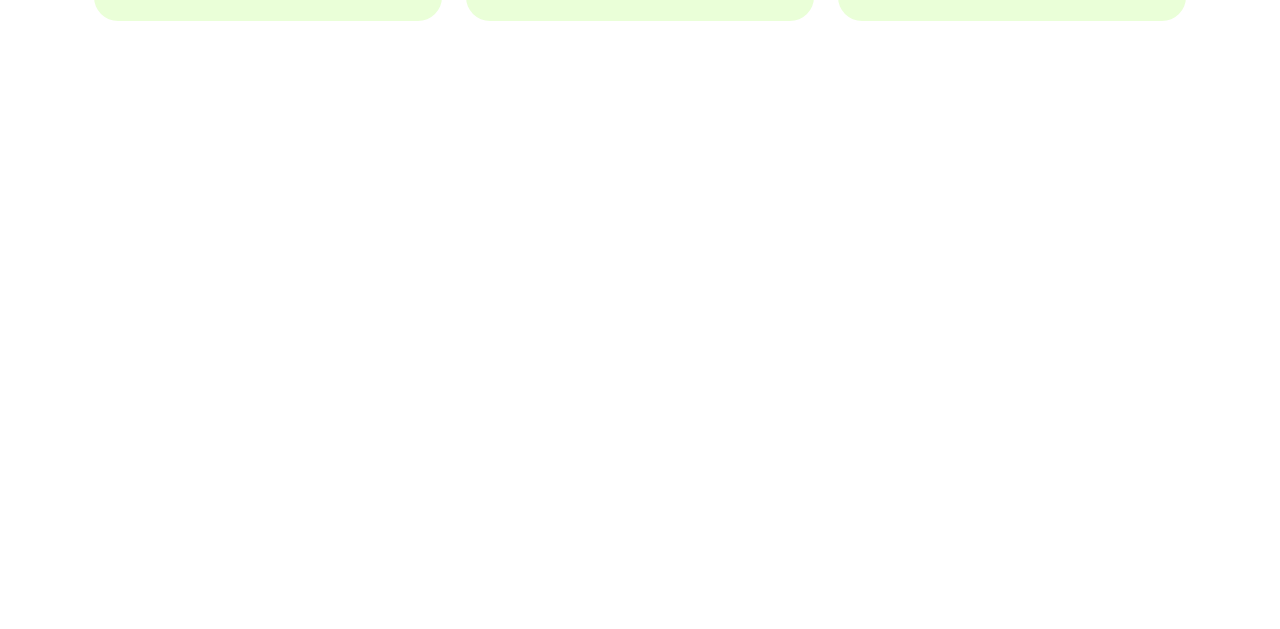
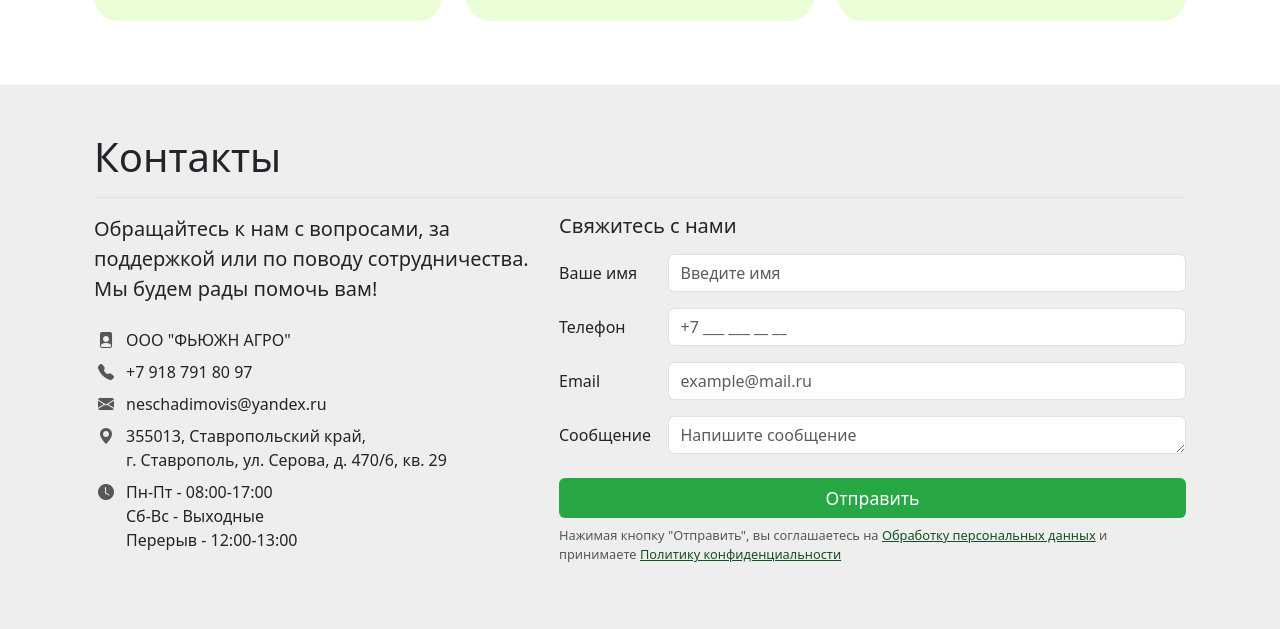
Before and after one commit to minorlu/fusion-agro-landing, a plain HTML site: page index.html in a window 1280 px wide. Shown: the part 3245-3874 px from the top of the page. Before the commit the page ends 3314 px from the top, so only its background shows below. Drawn offline with nearby package versions, Linux system fonts and the light colour scheme.

Commit message:
Add contacts block with form layout

```diff
--- a/index.html
+++ b/index.html
@@ -37,7 +37,7 @@
               <a class="nav-link" href="#about-us-block">О нас</a>
             </li>
             <li class="nav-item px-2">
-              <a class="nav-link" href="#">Контакты</a>
+              <a class="nav-link" href="#contacts-block">Контакты</a>
             </li>
           </ul>
         </div>
@@ -253,7 +253,7 @@
 
       <div class="team-cards container px-4 pb-5">
         <h4 class="fs-3 mb-3 pb-3">Команда</h4>
-        <div id="team-cards" class="row g-4 row-cols-1 row-cols-lg-3 row-cols-sm-2">
+        <div id="team-cards" class="row g-4 row-cols-1 row-cols-lg-3 row-cols-sm-2 pb-3">
           <div class="col">
             <div class="employee-card h-100 text-center">
               <img class="employee-photo" src="src/img/ilya.jpg" alt="Фото Нещадимова Ильи Сергеевича">
@@ -263,14 +263,16 @@
           </div>
           <div class="col">
             <div class="employee-card h-100 text-center">
-              <img id="sergey_photo" class="employee-photo" src="src/img/sergey.jpg" alt="Фото Ридного Сергея Дмитриевича">
+              <img id="sergey_photo" class="employee-photo" src="src/img/sergey.jpg"
+                alt="Фото Ридного Сергея Дмитриевича">
               <h5>Ридный Сергей Дмитриевич</h5>
               <h6>Эксперт в области сельскохозяйственной техники</h6>
             </div>
           </div>
           <div class="col">
             <div class="employee-card h-100 text-center">
-              <img id="igor_photo" class="employee-photo" src="src/img/igor.jpg" alt="Фото Воротникова Игоря Николаевича">
+              <img id="igor_photo" class="employee-photo" src="src/img/igor.jpg"
+                alt="Фото Воротникова Игоря Николаевича">
               <h5>Воротников Игорь Николаевич</h5>
               <h6>Эксперт в области электротехники и электромагнитной совместимости</h6>
             </div>
@@ -301,6 +303,93 @@
     </div>
   </section>
 
+  <section id="contacts-block">
+    <div class="contacts-container py-5">
+      <div class="contacts-header container px-4">
+        <h3 class="fs-1 mb-3 pb-3 border-bottom">Контакты</h3>
+      </div>
+
+      <div class="contacts-inner container px-4">
+
+        <div class="row g-4 align-items-start">
+          <div class="contacts-text col-12 col-lg-5">
+            <p class="fs-5 mb-4">Обращайтесь к нам с вопросами, за поддержкой или по поводу сотрудничества.<br>Мы будем
+              рады помочь вам!</p>
+            <div class="contacts-item d-flex align-items-start gap-2 mb-2">
+              <div class="feature-icon d-flex justify-content-center" style="min-width: 24px;">
+                <i class="bi bi-file-person-fill" style="color: #575757"></i>
+              </div>
+              <p class="m-0">ООО "ФЬЮЖН АГРО"</p>
+            </div>
+            <div class="contacts-item d-flex align-items-start gap-2 mb-2">
+              <div class="feature-icon d-flex justify-content-center" style="min-width: 24px;">
+                <i class="bi bi-telephone-fill" style="color: #575757"></i>
+              </div>
+              <p class="m-0">+7 918 791 80 97</p>
+            </div>
+            <div class="contacts-item d-flex align-items-start gap-2 mb-2">
+              <div class="feature-icon d-flex justify-content-center" style="min-width: 24px;">
+                <i class="bi bi-envelope-fill" style="color: #575757"></i>
+              </div>
+              <p class="m-0">neschadimovis@yandex.ru</p>
+            </div>
+            <div class="contacts-item d-flex align-items-start gap-2 mb-2">
+              <div class="feature-icon d-flex justify-content-center" style="min-width: 24px;">
+                <i class="bi bi-geo-alt-fill" style="color: #575757"></i>
+              </div>
+              <p class="m-0">355013, Ставропольский край,<br>г. Ставрополь, ул. Серова, д. 470/6, кв. 29</p>
+            </div>
+            <div class="contacts-item d-flex align-items-start gap-2 mb-2">
+              <div class="feature-icon d-flex justify-content-center" style="min-width: 24px;">
+                <i class="bi bi-clock-fill" style="color: #575757"></i>
+              </div>
+              <p class="m-0">Пн-Пт - 08:00-17:00<br>Сб-Вс - Выходные<br>Перерыв - 12:00-13:00</p>
+            </div>
+          </div>
+
+          <div class="contacts-form col-12 col-lg-7">
+            <h5 class="fs-5 pb-2">Свяжитесь с нами</h5>
+            <form>
+              <div class="row mb-3 align-items-center">
+                <label for="name" class="col-md-2 col-form-label pe-2">Ваше имя</label>
+                <div class="col-md-10">
+                  <input type="text" class="form-control" id="name" placeholder="Введите имя">
+                </div>
+              </div>
+
+              <div class="row mb-3 align-items-center">
+                <label for="phone" class="col-md-2 col-form-label pe-2">Телефон</label>
+                <div class="col-md-10">
+                  <input type="tel" class="form-control" id="phone" name="phone" inputmode="numeric" placeholder="+7 ___ ___ __ __">
+                </div>
+              </div>
+
+              <div class="row mb-3 align-items-center">
+                <label for="email" class="col-md-2 col-form-label pe-2">Email</label>
+                <div class="col-md-10">
+                  <input type="email" class="form-control" id="email" placeholder="example@mail.ru">
+                </div>
+              </div>
+
+              <div class="row mb-4">
+                <label for="message" class="col-md-2 col-form-label pe-2">Сообщение</label>
+                <div class="col-md-10">
+                  <textarea class="form-control" id="message" rows="1" placeholder="Напишите сообщение"></textarea>
+                </div>
+              </div>
+
+              <button type="submit" class="btn px-4 w-100 mb-2">Отправить</button>
+              <p>Нажимая кнопку "Отправить", вы соглашаетесь на <a href="">Обработку персональных данных</a> и
+                принимаете <a href="">Политику конфиденциальности</a></p>
+            </form>
+          </div>
+        </div>
+
+      </div>
+
+    </div>
+  </section>
+
   <script src="https://cdn.jsdelivr.net/npm/bootstrap@5.3.8/dist/js/bootstrap.bundle.min.js"
     integrity="sha384-FKyoEForCGlyvwx9Hj09JcYn3nv7wiPVlz7YYwJrWVcXK/BmnVDxM+D2scQbITxI"
     crossorigin="anonymous"></script>
--- a/script.js
+++ b/script.js
@@ -34,3 +34,48 @@ document.addEventListener("DOMContentLoaded", () => {
   window.addEventListener("scroll", updateParallax);
   window.addEventListener("resize", updateParallax);
 });
+
+const phoneInput = document.getElementById("phone");
+
+phoneInput.addEventListener("input", () => {
+  let digits = phoneInput.value.replace(/\D/g, "");
+
+  // Если поле полностью пустое, ничего не показываем
+  if (digits.length === 0) {
+    phoneInput.value = "";
+    return;
+  }
+
+  if (digits.startsWith("7")) {
+    digits = digits.slice(1);
+  }
+
+  // Оставляем только 10 цифр номера
+  digits = digits.slice(0, 10);
+
+  // Если после удаления 7/8 ничего не осталось
+  if (digits.length === 0) {
+    phoneInput.value = "";
+    return;
+  }
+
+  let formatted = "+7";
+
+  if (digits.length > 0) {
+    formatted += " " + digits.slice(0, 3);
+  }
+
+  if (digits.length >= 4) {
+    formatted += " " + digits.slice(3, 6);
+  }
+
+  if (digits.length >= 7) {
+    formatted += " " + digits.slice(6, 8);
+  }
+
+  if (digits.length >= 9) {
+    formatted += " " + digits.slice(8, 10);
+  }
+
+  phoneInput.value = formatted;
+});
--- a/style.css
+++ b/style.css
@@ -118,7 +118,8 @@
   }
 }
 
-.advantages-container {
+.advantages-container,
+.contacts-container {
   background: #eeeeee;
 }
 
@@ -207,6 +208,27 @@
 /* Anchor link fix */
 #about-block,
 #advantages-block,
-#about-us-block {
+#about-us-block,
+#contacts-block {
   scroll-margin-top: calc(var(--nav-height));
 }
+
+.contacts-inner {
+  gap: 5rem;
+}
+
+#contacts-block button {
+  background: #28a745;
+  color: #ffffff;
+  font-weight: 500;
+  font-size: 1.1rem;
+}
+
+.contacts-form p {
+  font-size: 0.8rem;
+  color: #575757;
+}
+
+.contacts-form p a {
+  color: #155022;
+}
```
